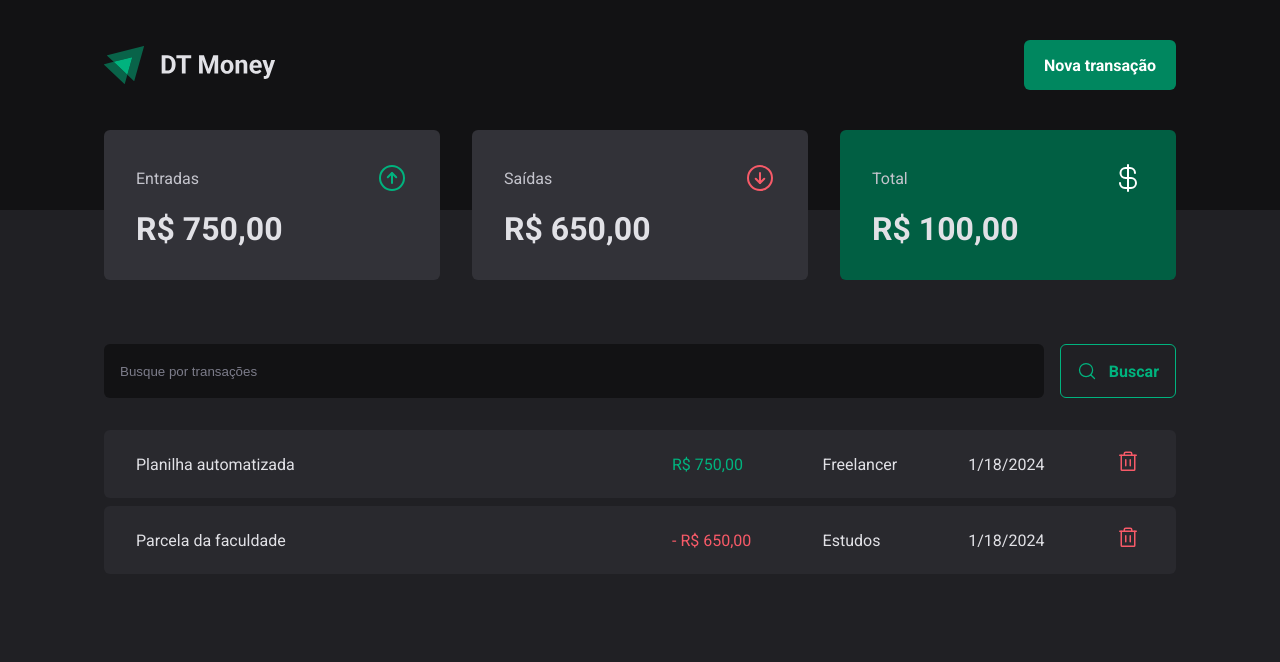
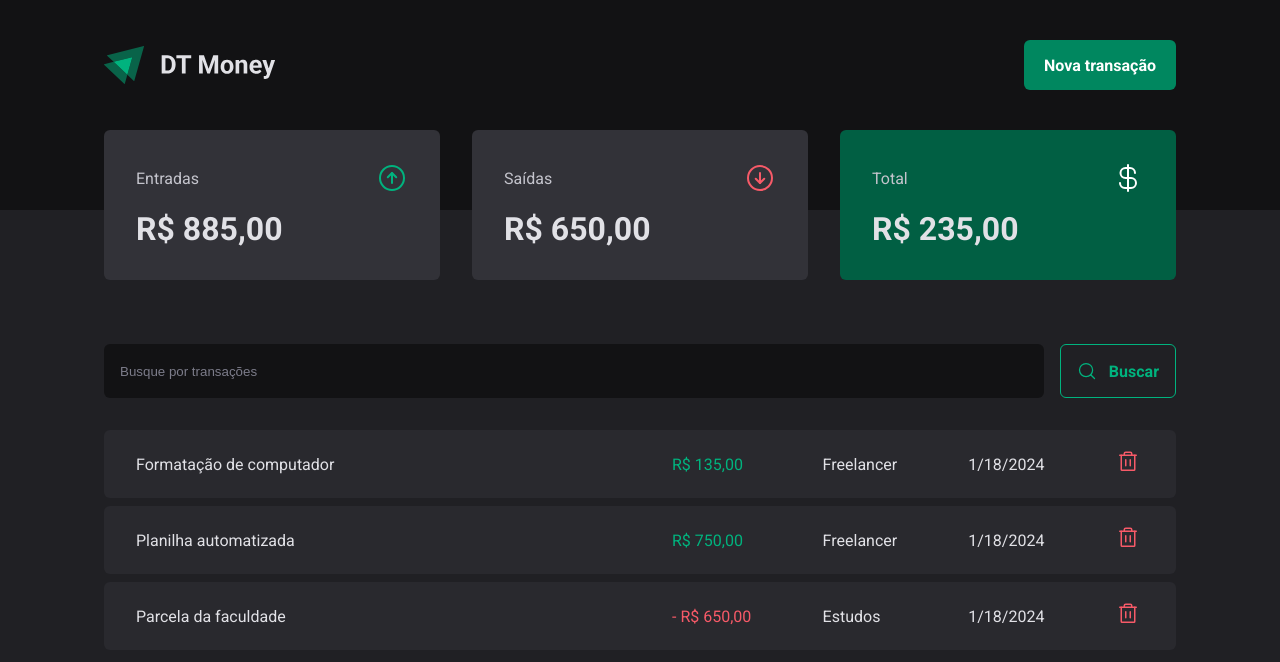
Before and after one commit to WilliamWJD/dt-money-2.0, a React (Vite) app: page / in a window 1280 px wide. Shown: the top 662 px of the page. Built offline with nearby package versions, Linux system fonts and the light colour scheme; data requests are answered from the project's data file.

Commit message:
feat: notificação de transação salva

```diff
--- a/package.json
+++ b/package.json
@@ -19,6 +19,7 @@
     "react": "^18.2.0",
     "react-dom": "^18.2.0",
     "react-hook-form": "^7.49.3",
+    "react-toastify": "^10.0.3",
     "styled-components": "^6.1.8",
     "zod": "^3.22.4"
   },
--- a/server.json
+++ b/server.json
@@ -15,6 +15,14 @@
       "price": 750,
       "createdAt": "2024-01-18T12:18:27.192Z",
       "id": 2
+    },
+    {
+      "description": "Formatação de computador",
+      "type": "income",
+      "category": "Freelancer",
+      "price": 135,
+      "createdAt": "2024-01-18T12:21:53.183Z",
+      "id": 3
     }
   ]
 }
--- a/src/App.tsx
+++ b/src/App.tsx
@@ -3,11 +3,14 @@ import { defaultTheme } from './styles/themes/default'
 import { GlobalStyle } from './styles/global'
 import { Transactions } from './pages/Transactions'
 import { TransactionsProvider } from './context/TransactionsContext'
+import 'react-toastify/dist/ReactToastify.css'
+import { ToastContainer } from 'react-toastify'
 
 export function App() {
   return (
     <ThemeProvider theme={defaultTheme}>
       <GlobalStyle />
+      <ToastContainer />
 
       <TransactionsProvider>
         <Transactions />
--- a/src/components/NewTransactionModal/index.tsx
+++ b/src/components/NewTransactionModal/index.tsx
@@ -1,4 +1,12 @@
 import * as Dialog from '@radix-ui/react-dialog'
+import { ArrowCircleDown, ArrowCircleUp, X } from 'phosphor-react'
+import * as z from 'zod'
+import { Controller, useForm } from 'react-hook-form'
+import { zodResolver } from '@hookform/resolvers/zod'
+import { useContext } from 'react'
+import { TransactionsContext } from '../../context/TransactionsContext'
+import { toast } from 'react-toastify'
+
 import {
   CloseButton,
   Content,
@@ -6,12 +14,6 @@ import {
   TransactionType,
   TypeButton,
 } from './styles'
-import { ArrowCircleDown, ArrowCircleUp, X } from 'phosphor-react'
-import * as z from 'zod'
-import { Controller, useForm } from 'react-hook-form'
-import { zodResolver } from '@hookform/resolvers/zod'
-import { useContext } from 'react'
-import { TransactionsContext } from '../../context/TransactionsContext'
 
 const newTrasanctionFormSchema = z.object({
   description: z.string(),
@@ -44,6 +46,8 @@ export function NewTransactionModal() {
       category,
       type,
     })
+
+    toast.success('Transação salva com sucesso! ✌')
 
     reset()
   }
```
Also changed, not shown: 1 other file (tests, documents, lock files or other folders).
